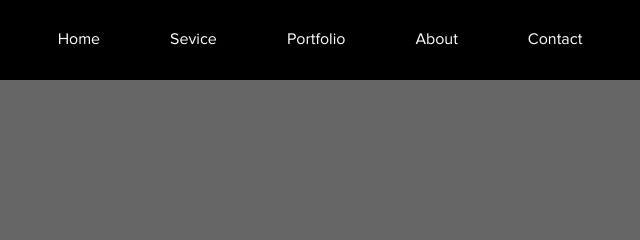
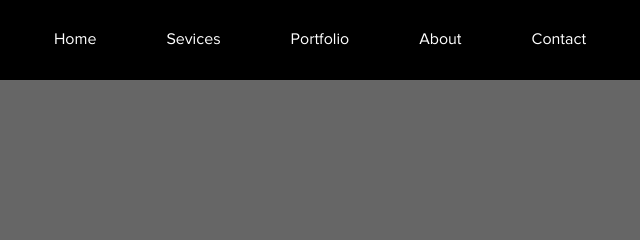
Before and after one commit to sudhanshurawat31/iddo.github.io, a plain HTML site: page index.html in a window 1280 px wide. Shown: the top 240 px of the page, 265-905 px from the left. Drawn offline with Linux system fonts and the light colour scheme.

Commit message:
Update index.html

```diff
--- a/index.html
+++ b/index.html
@@ -24,7 +24,7 @@
                     <nav class="reg">
                         <ul>
                             <li><a href="#">Home</a></li>
-                            <li><a href="#service">Sevice</a></li>
+                            <li><a href="#service">Sevices</a></li>
                             <li><a href="#portfolio">Portfolio</a></li>
                             <li><a href="#about">About</a></li>
                             <li><a href="#contact">Contact</a></li>
```
